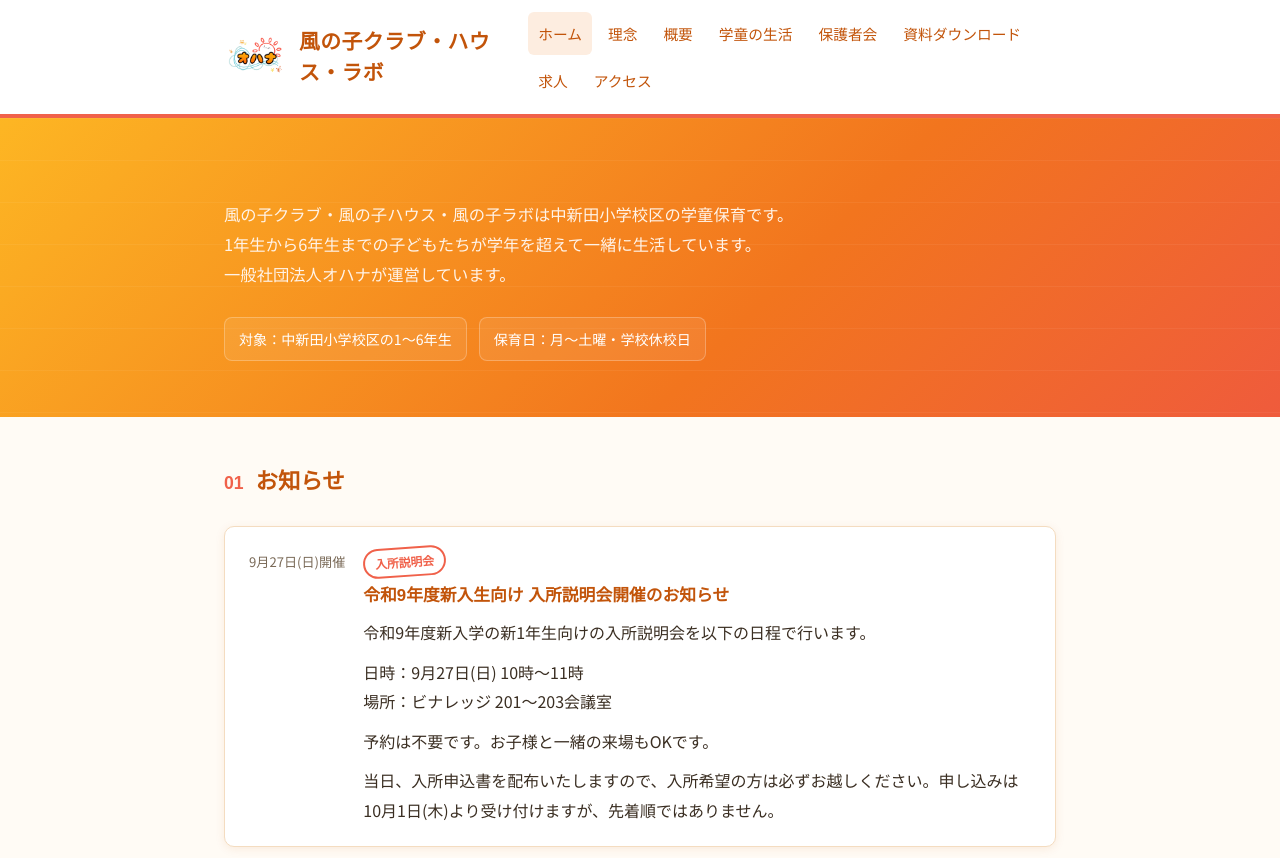
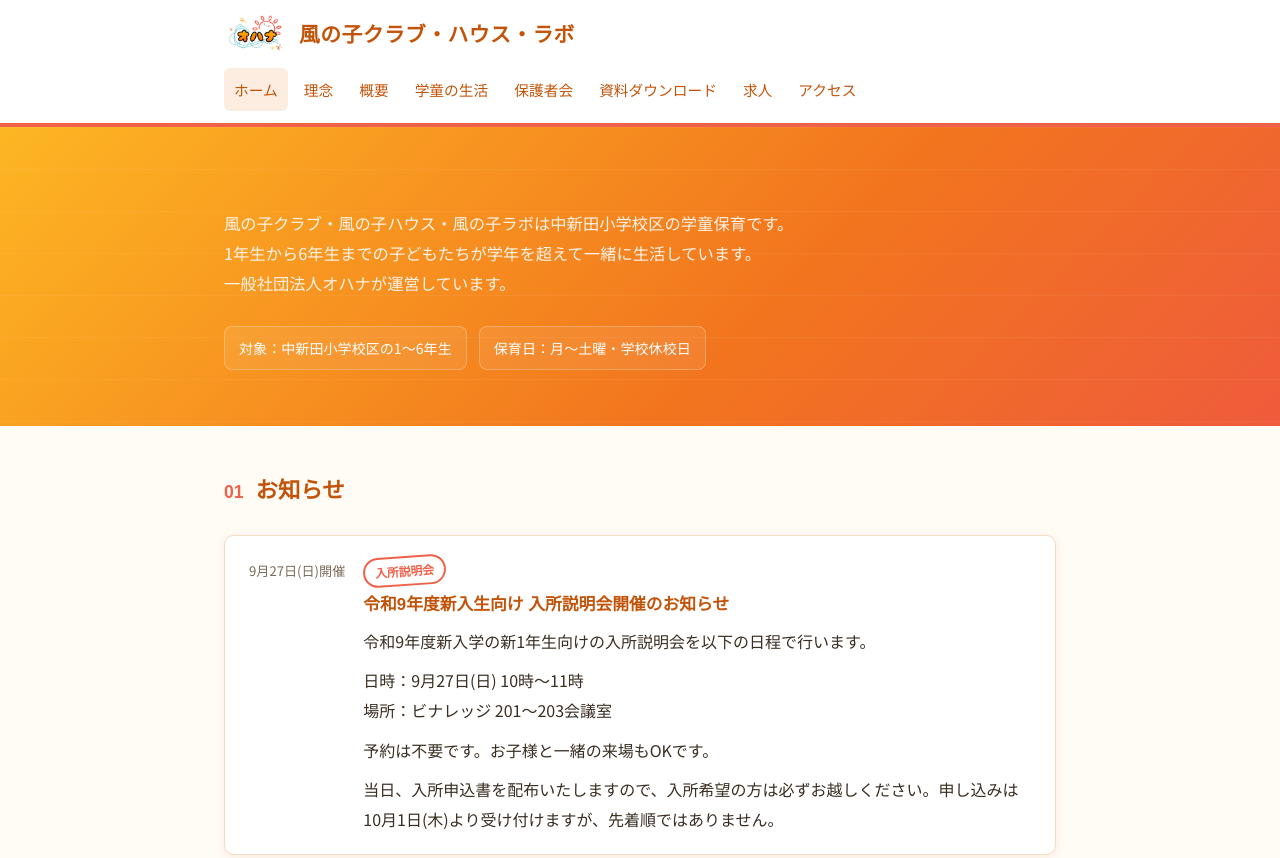
Before and after one commit to ohana-ebi/kazenoko-site, a plain HTML site: page index.html in a window 1280 px wide. Shown: the top 858 px of the page. Drawn offline with Linux system fonts and the light colour scheme; a web font is replaced by a local one.

Commit message:
ヘッダーのブランド名が途中で折り返さないよう修正

```diff
--- a/assets/style.css
+++ b/assets/style.css
@@ -64,9 +64,10 @@ header.site-header {
   margin: 0 auto;
   padding: 12px 24px;
   display: flex;
+  flex-wrap: wrap;
   align-items: center;
   justify-content: space-between;
-  gap: 16px;
+  gap: 10px 16px;
 }
 
 .brand {
@@ -77,6 +78,8 @@ header.site-header {
   display: flex;
   align-items: center;
   gap: 10px;
+  white-space: nowrap;
+  flex-shrink: 0;
 }
 .brand img {
   height: 46px;
```
